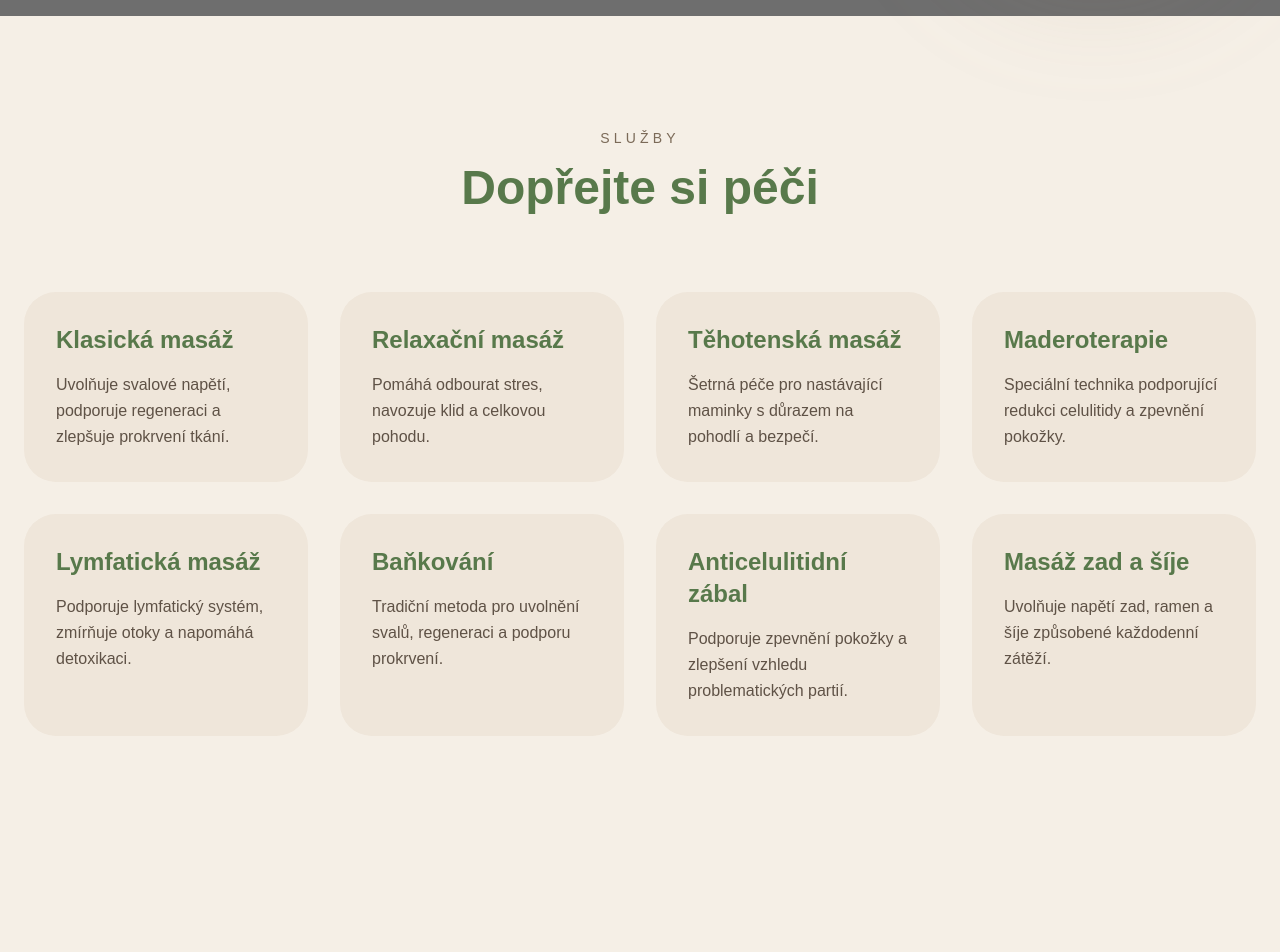
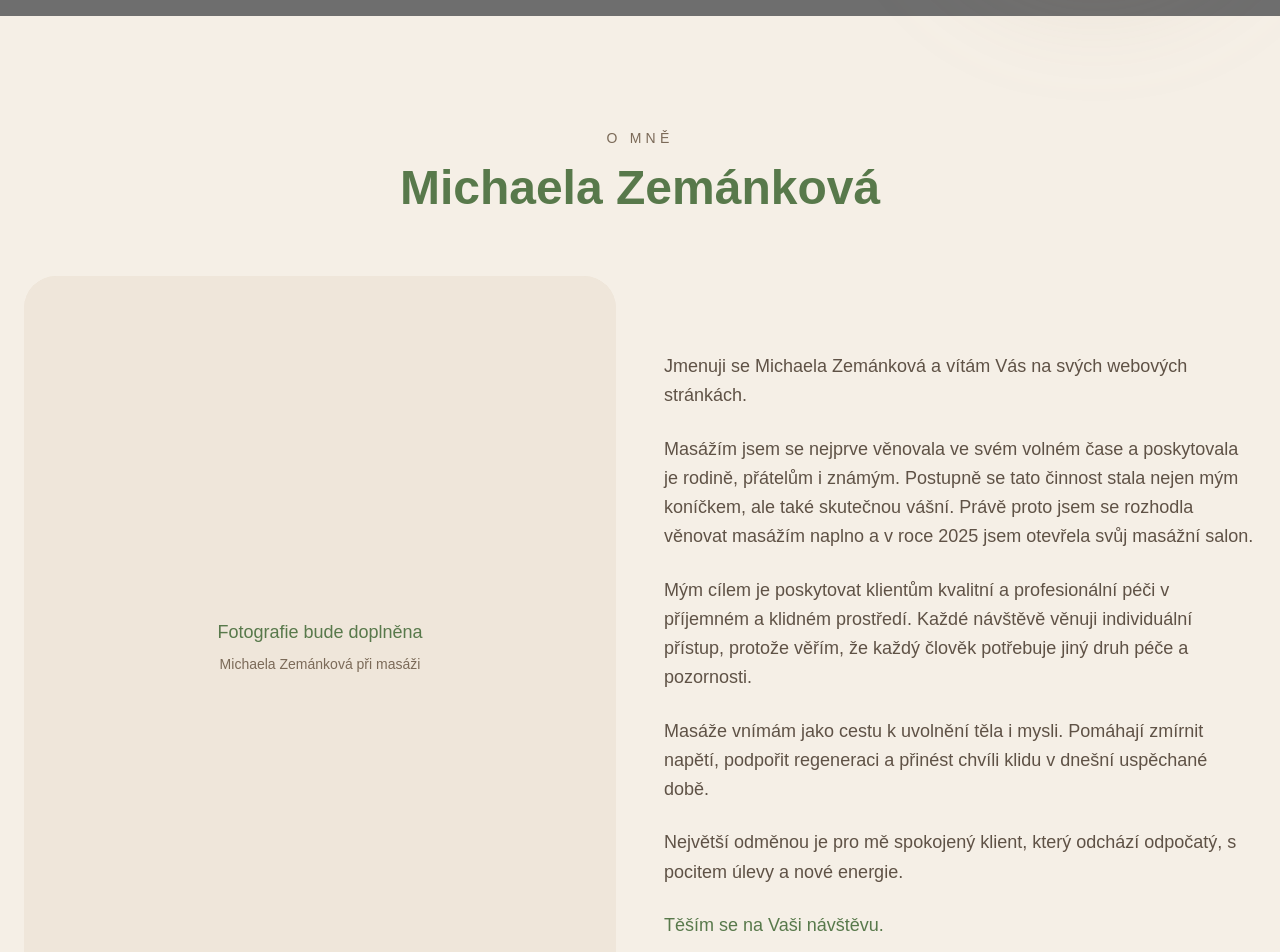
Before and after one commit to michaltacek-hub/mmr-system, a Next.js app: page / in a window 1280 px wide. Shown: the part 880-1832 px from the top of the page. Built offline with nearby package versions, Linux system fonts and the light colour scheme; grey boxes are pictures that could not be loaded.

Commit message:
Add About section with responsive layout

```diff
--- /dev/null
+++ b/app/components/about.tsx
@@ -0,0 +1,80 @@
+import Image from "next/image";
+
+export default function About() {
+  return (
+    <section id="o-mne" className="py-28 px-6">
+      <div className="max-w-7xl mx-auto">
+
+        <div className="text-center mb-16">
+          <p className="uppercase tracking-[0.3em] text-sm text-[#7b6a58] mb-4">
+            O mně
+          </p>
+
+          <h2 className="text-5xl font-semibold text-[#58794B]">
+            Michaela Zemánková
+          </h2>
+        </div>
+
+        <div className="grid lg:grid-cols-2 gap-12 items-center">
+
+          <div className="relative w-full aspect-[4/5] rounded-[2rem] overflow-hidden bg-[#efe6da]">
+
+       <div className="relative w-full aspect-[4/5] rounded-[2rem] overflow-hidden bg-[#efe6da] flex items-center justify-center">
+
+  <div className="text-center px-6">
+    <p className="text-[#58794B] text-lg font-medium mb-2">
+      Fotografie bude doplněna
+    </p>
+
+    <p className="text-[#7b6a58] text-sm">
+      Michaela Zemánková při masáži
+    </p>
+  </div>
+
+</div>
+
+          </div>
+
+          <div className="space-y-6 text-lg leading-relaxed text-[#5f5246]">
+
+            <p>
+              Jmenuji se Michaela Zemánková a vítám Vás na svých webových stránkách.
+            </p>
+
+            <p>
+              Masážím jsem se nejprve věnovala ve svém volném čase a poskytovala je
+              rodině, přátelům i známým. Postupně se tato činnost stala nejen mým
+              koníčkem, ale také skutečnou vášní. Právě proto jsem se rozhodla
+              věnovat masážím naplno a v roce 2025 jsem otevřela svůj masážní salon.
+            </p>
+
+            <p>
+              Mým cílem je poskytovat klientům kvalitní a profesionální péči v
+              příjemném a klidném prostředí. Každé návštěvě věnuji individuální
+              přístup, protože věřím, že každý člověk potřebuje jiný druh péče a
+              pozornosti.
+            </p>
+
+            <p>
+              Masáže vnímám jako cestu k uvolnění těla i mysli. Pomáhají zmírnit
+              napětí, podpořit regeneraci a přinést chvíli klidu v dnešní uspěchané
+              době.
+            </p>
+
+            <p>
+              Největší odměnou je pro mě spokojený klient, který odchází odpočatý,
+              s pocitem úlevy a nové energie.
+            </p>
+
+            <p className="font-medium text-[#58794B]">
+              Těším se na Vaši návštěvu.
+            </p>
+
+          </div>
+
+        </div>
+
+      </div>
+    </section>
+  );
+}
--- a/app/components/navbar.tsx
+++ b/app/components/navbar.tsx
@@ -33,8 +33,8 @@ export default function Navbar() {
 </div>
         <div className="hidden md:flex items-center gap-8 text-sm uppercase tracking-wider">
 
-          <a href="#o-michelle" className="hover:text-[#58794B] transition">
-            O Michelle
+          <a href="#o-mne" className="hover:text-[#58794B] transition">
+            O mně
           </a>
 
           <a href="#sluzby" className="hover:text-[#58794B] transition">
@@ -93,10 +93,10 @@ export default function Navbar() {
     <div className="fixed top-36 left-0 w-full bg-[#f5efe6] border-t border-[#d8cec2] px-8 py-8 z-50">
     <div className="flex flex-col gap-6 uppercase tracking-wider text-lg">
       <a
-        href="#o-michelle"
+        href="#o-mne"
         onClick={() => setIsOpen(false)}
       >
-        O Michelle
+        O mně
       </a>
 
       <a
--- a/app/page.tsx
+++ b/app/page.tsx
@@ -1,5 +1,6 @@
 import Navbar from "./components/navbar";
 import Hero from "./components/hero";
+import About from "./components/about";
 import Services from "./components/services";
 import ContactSection from "./components/contact";
 import CTA from "./components/cta";
@@ -9,6 +10,7 @@ export default function Home() {
     <main className="min-h-screen bg-[#f5efe6] text-[#2f3e34] overflow-hidden">
 <Navbar />
 <Hero />
+<About />
 <Services />
 <ContactSection />
 <CTA />
```
